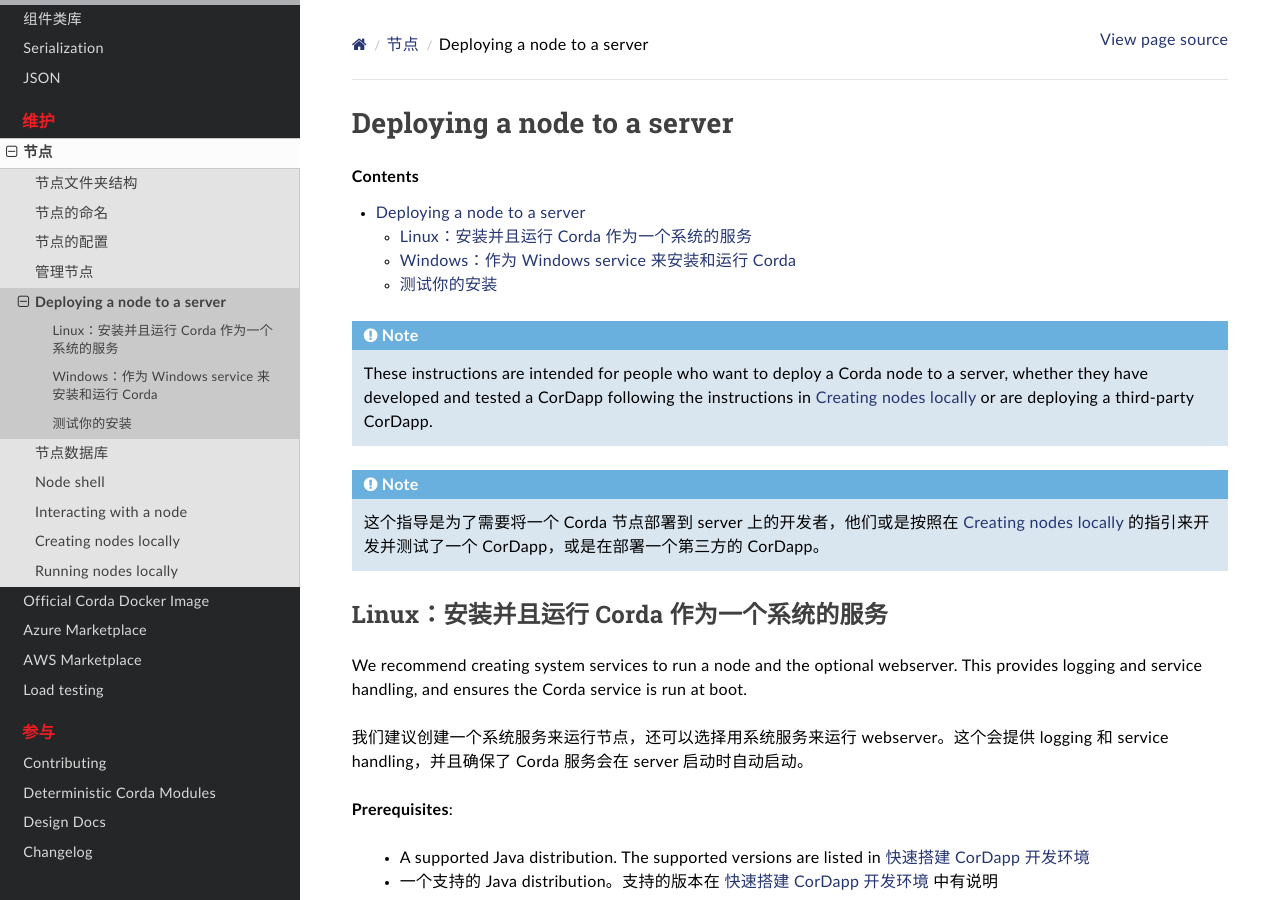
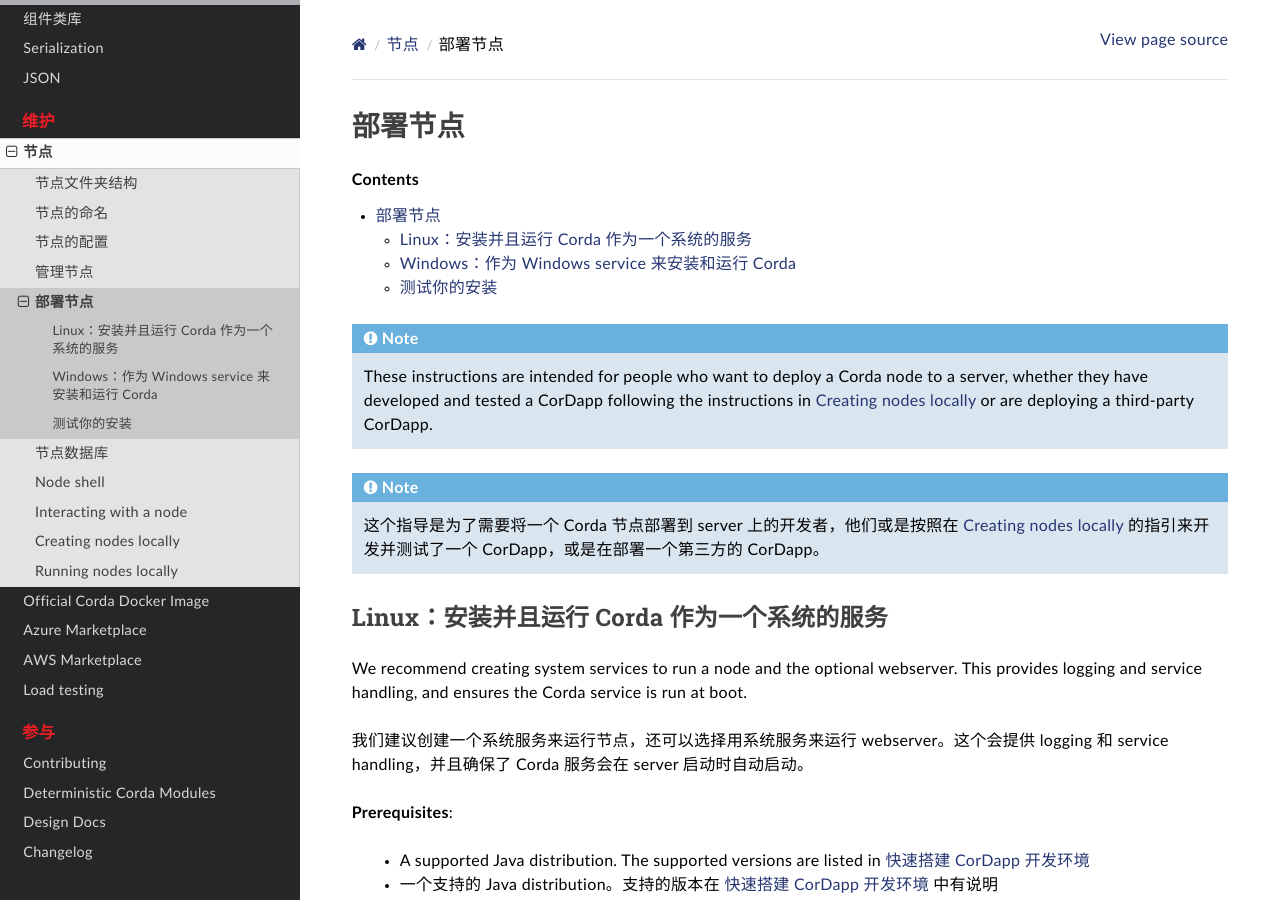
Before and after one commit to lijiachuan1982/cncorda, a Sphinx documentation site: the page built from docs/source/deploying-a-node.rst, in a window 1280 px wide and 900 px high. Built offline with Sphinx 7.4.7 and the Read the Docs theme 2.0.0, drawn with Linux system fonts in a browser that asks for light colours; pages that are not in the unit, such as notebooks, are missing from menus.

Commit message:
deploying-a-node.rst

```diff
--- a/docs/source/deploying-a-node.rst
+++ b/docs/source/deploying-a-node.rst
@@ -1,4 +1,4 @@
-Deploying a node to a server
+部署节点
 ============================
 
 .. contents::
```
